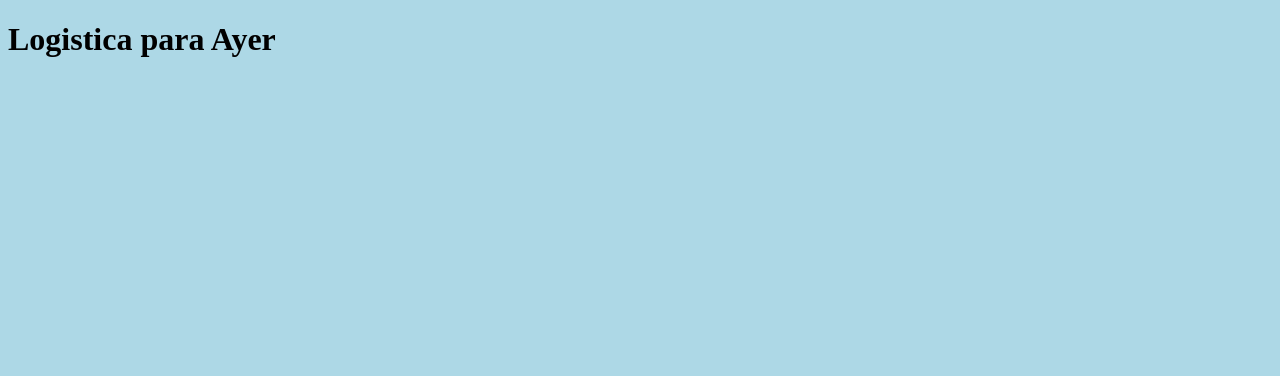
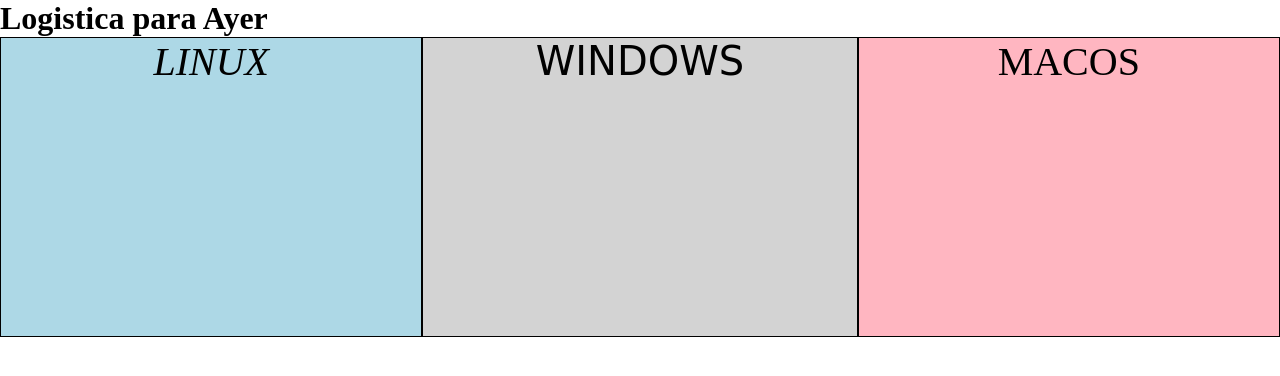
Before and after one commit to MacoulieD/ProyectoGit, a plain HTML site: page index.html in a window 1280 px wide. Drawn offline with Linux system fonts and the light colour scheme.

Commit message:
3 cajas resposibas terminadas

```diff
--- a/index.html
+++ b/index.html
@@ -9,7 +9,19 @@
 <body>
     <div id="contenedor">
         <h1>Logistica para Ayer</h1>
+    </div>
+    <body>
+    <div id="contenedor">
 
+        <div id="caja1" class=".tm-caja">
+            <div id="tx1" class="libre-baskerville-regular-italic">LINUX</div>
+        </div>
+        <div id="caja2">
+            <div id="tx2" class="shadows-into-light-regular">WINDOWS</div>
+        </div>
+        <div id="caja3">
+            <div id="tx3">MACOS</div>
+        </div>
     </div>
 
 </body>
--- a/style.css
+++ b/style.css
@@ -1,3 +1,67 @@
-body{
+
+* {
+    margin: 0;
+    padding: 0;
+    box-sizing: border-box;
+}
+
+#caja1 {
+    width: 33%;
+    height: 300px;
+    border: 1px solid;
     background-color: lightblue;
+    text-align: center;
 }
+
+#caja2 {
+    width: 34%;
+    height: 300px;
+    border: 1px solid;
+    background-color: lightgrey;
+    text-align: center;
+    align-items: center;
+}
+
+#caja3 {
+    width: 33%;
+    height: 300px;
+    border: 1px solid;
+    background-color: lightpink;
+    text-align: center;
+    align-items: center;
+}
+
+#tx1 {
+    padding-top: 130;
+    font-size: 40px;
+}
+
+#tx2 {
+    padding-top: 130;
+    font-size: 40px;
+}
+
+#tx3 {
+    padding-top: 130;
+    font-size: 40px;
+}
+
+.libre-baskerville-regular-italic {
+    font-family: "Libre Baskerville", serif;
+    font-weight: 400;
+    font-style: italic;
+}
+
+.shadows-into-light-regular {
+    font-family: "Shadows Into Light", cursive;
+    font-weight: 400;
+    font-style: normal;
+}
+
+@media screen and (min-width: 600px) {
+    #contenedor {
+        display: flex;
+
+    }
+
+}
```
